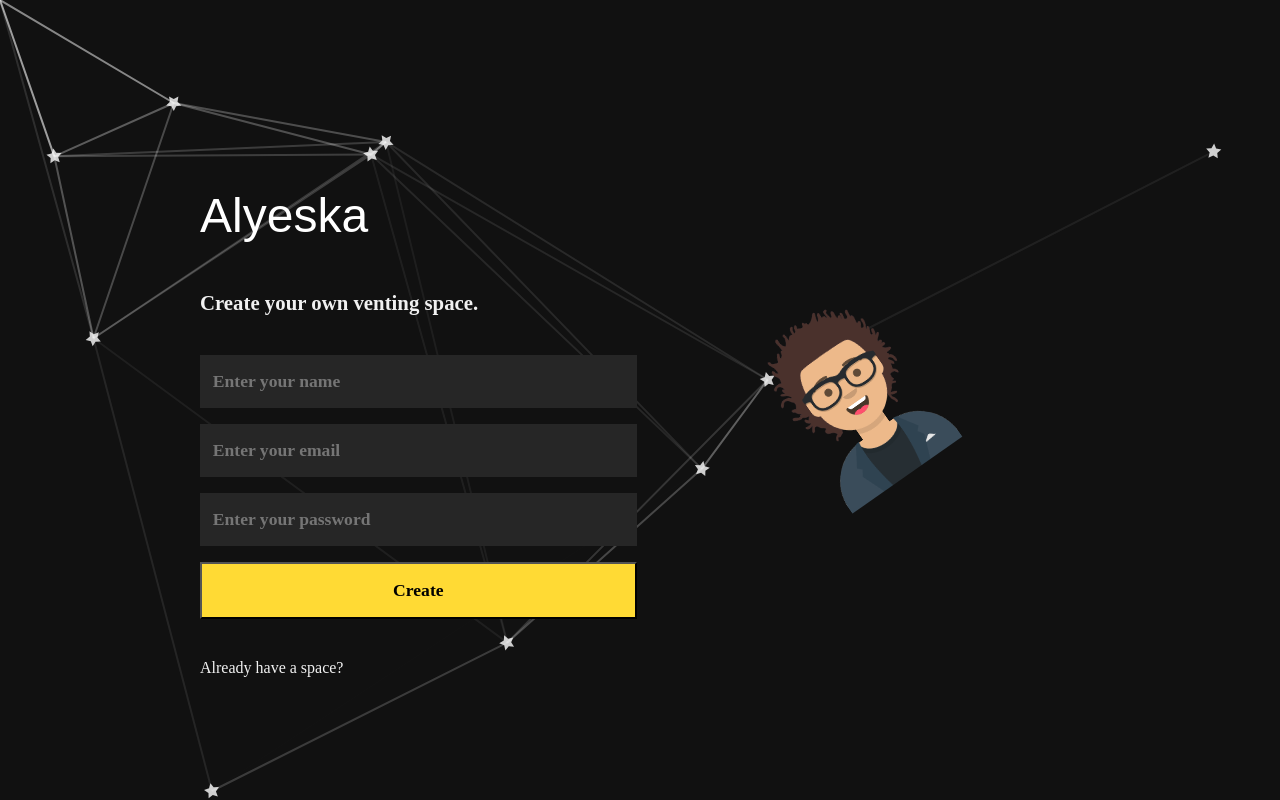
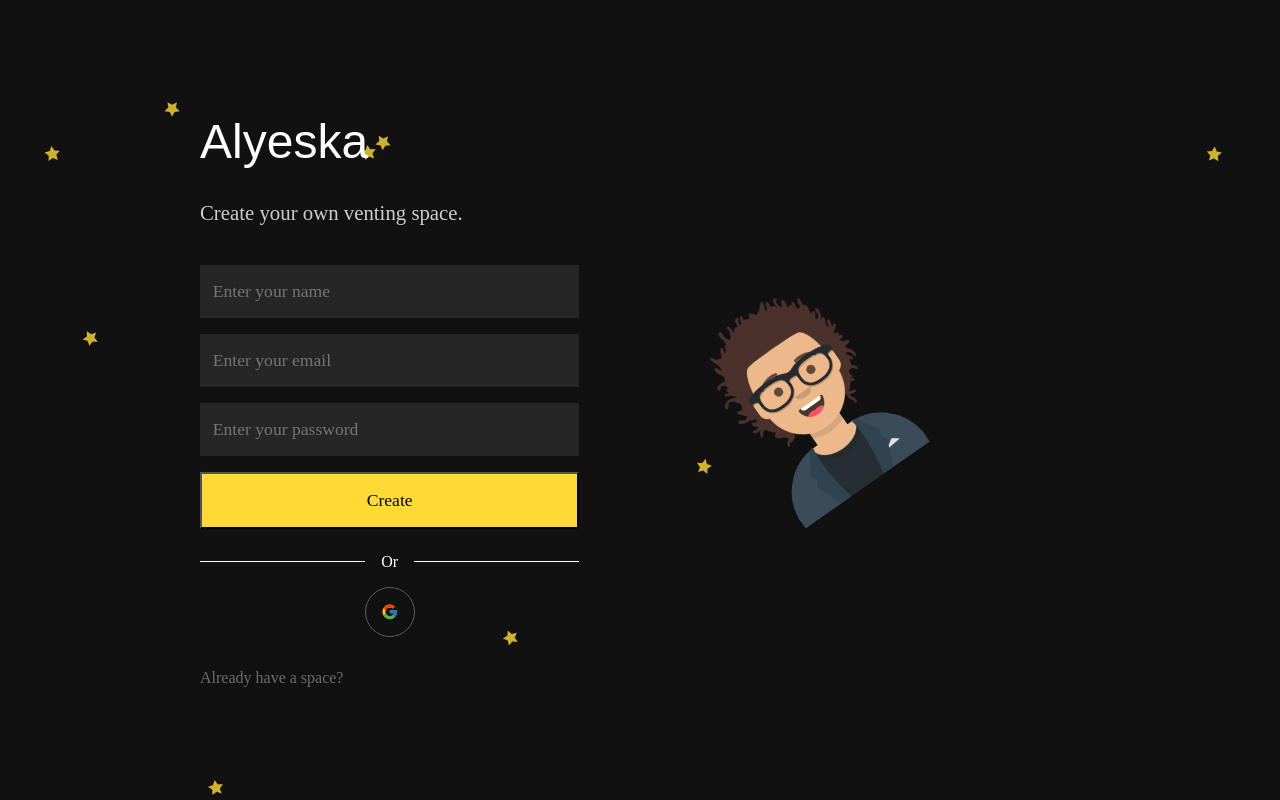
Before and after one commit to mhretalaska/vent, a React (Create React App) app: page /register in a window 1280 px wide. Built offline with nearby package versions, Linux system fonts and the light colour scheme; no server answers; a web font is replaced by a local one.

Commit message:
Implemented Google authentication with one error of fetching user details.

```diff
--- a/package.json
+++ b/package.json
@@ -10,6 +10,7 @@
     "react": "^18.2.0",
     "react-dom": "^18.2.0",
     "react-firebase-hooks": "^5.0.3",
+    "react-icons": "^4.4.0",
     "react-router-dom": "^6.4.0",
     "react-scripts": "5.0.1",
     "react-tsparticles": "^2.3.1",
--- a/src/assets/auth.scss
+++ b/src/assets/auth.scss
@@ -1,7 +1,7 @@
-@import url('https://fonts.googleapis.com/css2?family=Finlandica:ital,wght@0,400;0,500;0,600;0,700;1,400;1,500;1,600;1,700&family=Nabla&display=swap');
+@import url("https://fonts.googleapis.com/css2?family=Finlandica:ital,wght@0,400;0,500;0,600;0,700;1,400;1,500;1,600;1,700&family=Nabla&display=swap");
 
 body {
-  font-family: 'Finlandica';
+  font-family: "Finlandica";
   background: #121212;
 }
 
@@ -10,10 +10,9 @@ body {
 }
 
 .header {
-  font-family: 'Nabla', sans-serif;
+  font-family: "Nabla", sans-serif;
   font-size: 3rem;
-  margin-top: 4rem;
-  margin-bottom: 3rem;
+  margin-bottom: 2rem;
 }
 
 .login__container {
@@ -24,7 +23,7 @@ body {
   align-items: center;
   height: 100%;
   .left {
-    width: 520px;
+    width: 400px;
     margin: 0 8rem;
   }
   .right img {
@@ -33,9 +32,9 @@ body {
   }
   p {
     font-size: 1.3rem;
-    color: #f1f1f1;
+    color: #cecece;
 
-    font-weight: bold;
+    font-weight: 400;
   }
 
   .form__container {
@@ -45,31 +44,80 @@ body {
     input {
       margin: 0.5rem 0;
       padding: 1rem 0.8rem;
-      font-family: 'Finlandica';
+      font-family: "Finlandica";
       border: none;
       color: white;
       outline: none;
       background-color: #262626;
       font-size: 1.1rem;
-      font-weight: bold;
+      font-weight: lighter;
+      transition: all 0.5s ease;
+      &:focus {
+        transform: scale(0.97);
+      }
     }
 
     button {
       background: #ffda34;
       padding: 1rem 0.8rem;
-      font-family: 'Finlandica';
+      font-family: "Finlandica";
       font-weight: bold;
       font-size: 1.1rem;
       margin: 0.5rem 0;
       cursor: pointer;
+      font-weight: lighter;
+      transition: all 0.5s ease;
+      &:focus {
+        transform: scale(0.97);
+      }
     }
-    hr {
-      background: white;
+    .oauth {
       width: 100%;
+      .oauth__lines {
+        display: flex;
+        align-items: center;
+        margin-top: 1rem;
+        .line {
+          width: 75%;
+          height: 1px;
+          background-color: white;
+        }
+        div:nth-child(1) {
+          margin-right: 1rem;
+        }
+        div:nth-child(3) {
+          margin-left: 1rem;
+        }
+      }
+      .oauth__links {
+        width: 100%;
+        display: flex;
+        align-items: center;
+        justify-content: center;
+        margin-top: 1rem;
+        button {
+          display: flex;
+          align-items: center;
+          justify-content: center;
+          background: none;
+          margin: 0;
+          padding: 0;
+          width: 50px;
+          height: 50px;
+          border-radius: 50%;
+          border: 0.5px #606060 solid;
+          transition: 0.5s ease;
+          &:hover {
+            border: none;
+            transform: scale(1.1);
+            background-color: white;
+          }
+        }
+      }
     }
   }
   a {
-    color: #f2f2f2;
+    color: #6c6c6c;
     text-decoration: none;
   }
 }
--- a/src/components/Particle.js
+++ b/src/components/Particle.js
@@ -1,20 +1,16 @@
-import React from 'react';
-import Particles from 'react-tsparticles';
-import { loadFull } from 'tsparticles';
+import React from "react";
+import Particles from "react-tsparticles";
+import { loadFull } from "tsparticles";
 export default function Particle() {
   const particlesInit = async (main) => {
     console.log(main);
-
-    // you can initialize the tsParticles instance (main) here, adding custom shapes or presets
-    // this loads the tsparticles package bundle, it's the easiest method for getting everything ready
-    // starting from v2 you can add only the features you need reducing the bundle size
     await loadFull(main);
   };
 
   return (
     <div>
       <Particles
-        id='tsparticles'
+        id="tsparticles"
         init={particlesInit}
         options={{
           fullScreen: {
@@ -30,10 +26,10 @@ export default function Particle() {
               },
             },
             color: {
-              value: '#fff',
+              value: "#ffda34",
             },
             shape: {
-              type: 'star',
+              type: "star",
               options: {
                 sides: 5,
               },
@@ -61,7 +57,7 @@ export default function Particle() {
             rotate: {
               value: 0,
               random: true,
-              direction: 'clockwise',
+              direction: "clockwise",
               animation: {
                 enable: true,
                 speed: 5,
@@ -69,19 +65,19 @@ export default function Particle() {
               },
             },
             line_linked: {
-              enable: true,
+              enable: false,
               distance: 600,
-              color: '#ffffff',
+              color: "#ffda34",
               opacity: 0.4,
-              width: 2,
+              width: 1,
             },
             move: {
               enable: true,
               speed: 2,
-              direction: 'none',
+              direction: "none",
               random: false,
               straight: false,
-              out_mode: 'out',
+              out_mode: "out",
               attract: {
                 enable: false,
                 rotateX: 600,
@@ -93,11 +89,11 @@ export default function Particle() {
             events: {
               onhover: {
                 enable: true,
-                mode: ['grab'],
+                mode: ["grab"],
               },
               onclick: {
                 enable: false,
-                mode: 'bubble',
+                mode: "bubble",
               },
               resize: true,
             },
@@ -128,11 +124,11 @@ export default function Particle() {
           },
           retina_detect: true,
           background: {
-            color: '#111',
-            image: '',
-            position: '50% 50%',
-            repeat: 'no-repeat',
-            size: 'cover',
+            color: "#111",
+            image: "",
+            position: "50% 50%",
+            repeat: "no-repeat",
+            size: "cover",
           },
         }}
       />
--- a/src/pages/Login.js
+++ /dev/null
@@ -1,57 +0,0 @@
-import React, { useEffect, useState } from 'react';
-import { Link, useNavigate } from 'react-router-dom';
-import { useAuthState } from 'react-firebase-hooks/auth';
-
-// Local Imports
-import { auth, logInWithEmailAndPassword, signInWithGoogle } from '../firebase';
-import Particle from '../components/Particle';
-import '../assets/auth.scss';
-import img from '../assets/avataaars (1).png';
-
-export default function Login() {
-  const [email, setEmail] = useState('');
-  const [password, setPassword] = useState('');
-  const [user, loading, error] = useAuthState(auth);
-  const navigate = useNavigate();
-
-  useEffect(() => {
-    if (loading) {
-      return;
-    }
-    if (user) navigate('/home');
-  }, [user, loading]);
-
-  return (
-    <div className='auth__container'>
-      <Particle />
-      <div className='login__container'>
-        <div className='left'>
-          <div className='header'>Alyeska</div>
-          <p>Create your own venting space.</p>
-          <div className='form__container'>
-            <input
-              type='email'
-              placeholder='Enter your email'
-              value={email}
-              onChange={(e) => setEmail(e.target.value)}
-            />
-            <input
-              type='password'
-              placeholder='Enter your password'
-              value={password}
-              onChange={(e) => setPassword(e.target.value)}
-            />
-
-            <button onClick={() => logInWithEmailAndPassword(email, password)}>
-              Join
-            </button>
-          </div>
-          <a href='/register'>Don't have an account yet?</a>
-        </div>
-        <div className='right'>
-          <img src={img} alt='' />
-        </div>
-      </div>
-    </div>
-  );
-}
--- a/src/pages/Register.js
+++ /dev/null
@@ -1,68 +0,0 @@
-import React, { useEffect, useState } from 'react';
-import { useAuthState } from 'react-firebase-hooks/auth';
-import { Link, useNavigate } from 'react-router-dom';
-// Local Imports
-import {
-  auth,
-  registerWithEmailAndPassword,
-  signInWithGoogle,
-} from '../firebase';
-import Particle from '../components/Particle';
-import '../assets/auth.scss';
-import img from '../assets/avataaars (1).png';
-
-export default function Register() {
-  const [email, setEmail] = useState('');
-  const [password, setPassword] = useState('');
-  const [name, setName] = useState('');
-  const [user, loading, error] = useAuthState(auth);
-  const navigate = useNavigate();
-
-  const register = () => {
-    if (!name) alert('Please enter your name!');
-    registerWithEmailAndPassword(name, email, password);
-  };
-
-  useEffect(() => {
-    if (loading) return;
-    if (user) navigate('/home');
-  }, [user, loading]);
-
-  return (
-    <div className='auth__container'>
-      <Particle />
-      <div className='login__container'>
-        <div className='left'>
-          <div className='header'>Alyeska</div>
-          <p>Create your own venting space.</p>
-          <div className='form__container'>
-            <input
-              type='text'
-              placeholder='Enter your name'
-              value={name}
-              onChange={(e) => setName(e.target.value)}
-            />
-            <input
-              type='email'
-              placeholder='Enter your email'
-              value={email}
-              onChange={(e) => setEmail(e.target.value)}
-            />
-            <input
-              type='password'
-              placeholder='Enter your password'
-              value={password}
-              onChange={(e) => setPassword(e.target.value)}
-            />
-
-            <button onClick={register}> Create</button>
-          </div>
-          <a href='/'>Already have a space?</a>
-        </div>
-        <div className='right'>
-          <img src={img} alt='' />
-        </div>
-      </div>
-    </div>
-  );
-}
--- /dev/null
+++ b/src/pages/auth/Login.js
@@ -0,0 +1,74 @@
+import React, { useEffect, useState } from "react";
+import { Link, useNavigate } from "react-router-dom";
+import { useAuthState } from "react-firebase-hooks/auth";
+import { FcGoogle } from "react-icons/fc";
+
+// Local Imports
+import {
+  auth,
+  logInWithEmailAndPassword,
+  signInWithGoogle,
+} from "../../firebase";
+import Particle from "../../components/Particle";
+import "../../assets/auth.scss";
+import img from "../../assets/avataaars (1).png";
+
+export default function Login() {
+  const [email, setEmail] = useState("");
+  const [password, setPassword] = useState("");
+  const [user, loading, error] = useAuthState(auth);
+  const navigate = useNavigate();
+
+  useEffect(() => {
+    if (loading) {
+      return;
+    }
+    if (user) navigate("/home");
+  }, [user, loading]);
+
+  return (
+    <div className="auth__container">
+      <Particle />
+      <div className="login__container">
+        <div className="left">
+          <div className="header">Alyeska</div>
+          <p>Create your own venting space.</p>
+          <div className="form__container">
+            <input
+              type="email"
+              placeholder="Enter your email"
+              value={email}
+              onChange={(e) => setEmail(e.target.value)}
+            />
+            <input
+              type="password"
+              placeholder="Enter your password"
+              value={password}
+              onChange={(e) => setPassword(e.target.value)}
+            />
+
+            <button onClick={() => logInWithEmailAndPassword(email, password)}>
+              Join
+            </button>
+            <div className="oauth">
+              <div className="oauth__lines">
+                <div className="line"></div>
+                <div>Or</div>
+                <div className="line"></div>
+              </div>
+              <div className="oauth__links">
+                <button onClick={signInWithGoogle}>
+                  <FcGoogle />
+                </button>
+              </div>
+            </div>
+          </div>
+          <Link to="/register">Don't have an account yet?</Link>
+        </div>
+        <div className="right">
+          <img src={img} alt="" />
+        </div>
+      </div>
+    </div>
+  );
+}
--- /dev/null
+++ b/src/pages/auth/Register.js
@@ -0,0 +1,82 @@
+import React, { useEffect, useState } from "react";
+import { useAuthState } from "react-firebase-hooks/auth";
+import { Link, useNavigate } from "react-router-dom";
+import { FcGoogle } from "react-icons/fc";
+
+// Local Imports
+import {
+  auth,
+  registerWithEmailAndPassword,
+  signInWithGoogle,
+} from "../../firebase";
+import Particle from "../../components/Particle";
+import "../../assets/auth.scss";
+import img from "../../assets/avataaars (1).png";
+
+export default function Register() {
+  const [email, setEmail] = useState("");
+  const [password, setPassword] = useState("");
+  const [name, setName] = useState("");
+  const [user, loading, error] = useAuthState(auth);
+  const navigate = useNavigate();
+
+  const register = () => {
+    if (!name) alert("Please enter your name!");
+    registerWithEmailAndPassword(name, email, password);
+  };
+
+  useEffect(() => {
+    if (loading) return;
+    if (user) navigate("/home");
+  }, [user, loading]);
+
+  return (
+    <div className="auth__container">
+      <Particle />
+      <div className="login__container">
+        <div className="left">
+          <div className="header">Alyeska</div>
+          <p>Create your own venting space.</p>
+          <div className="form__container">
+            <input
+              type="text"
+              placeholder="Enter your name"
+              value={name}
+              onChange={(e) => setName(e.target.value)}
+            />
+            <input
+              type="email"
+              placeholder="Enter your email"
+              value={email}
+              onChange={(e) => setEmail(e.target.value)}
+            />
+            <input
+              type="password"
+              placeholder="Enter your password"
+              value={password}
+              onChange={(e) => setPassword(e.target.value)}
+            />
+
+            <button onClick={register}> Create</button>
+            <div className="oauth">
+              <div className="oauth__lines">
+                <div className="line"></div>
+                <div>Or</div>
+                <div className="line"></div>
+              </div>
+              <div className="oauth__links">
+                <button onClick={signInWithGoogle}>
+                  <FcGoogle />
+                </button>
+              </div>
+            </div>
+          </div>
+          <Link to="/">Already have a space?</Link>
+        </div>
+        <div className="right">
+          <img src={img} alt="" />
+        </div>
+      </div>
+    </div>
+  );
+}
```
Also changed, not shown: src/firebase.js (+16 -16 lines), src/index.js (+12 -12 lines), src/pages/Home.js (+21 -20 lines), src/pages/auth/Reset.js (added), 1 other file (tests, documents, lock files or other folders).
